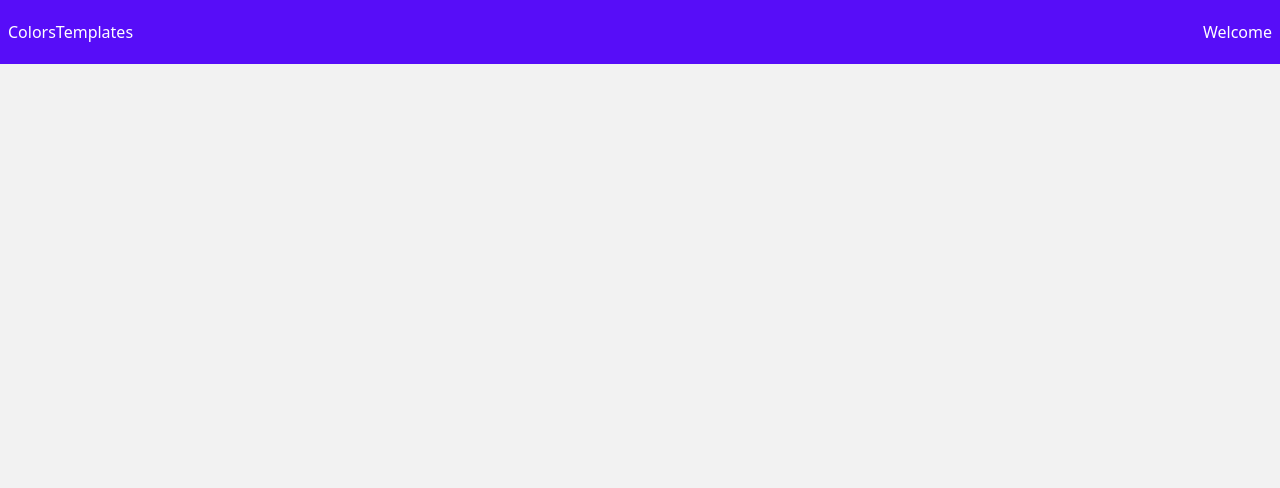
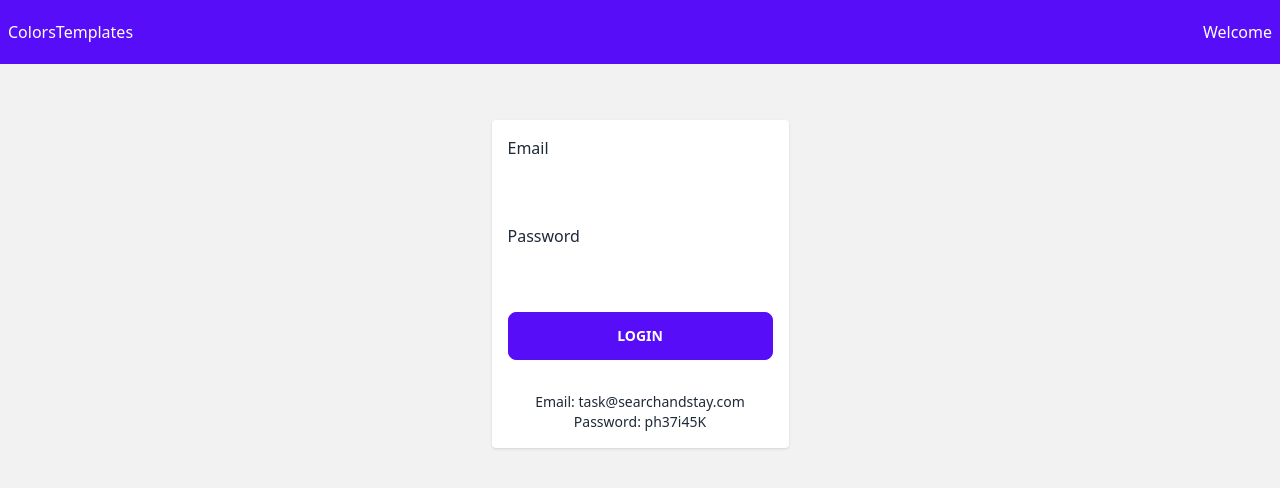
Before and after one commit to MarceloVichar/nuxt-api-consumption-example, a Nuxt app: page /login in a window 1280 px wide. Shown: the top 488 px of the page. Built offline with nearby package versions, Linux system fonts and the light colour scheme.

Commit message:
added login page

```diff
--- a/pages/login/index.vue
+++ b/pages/login/index.vue
@@ -1,13 +1,49 @@
 <template>
-
+  <div class="h-full mt-10 w-full flex justify-center items-center">
+    <div class="shadow rounded bg-base-100 p-4">
+      <form class="flex flex-col gap-4" @submit.prevent="submit">
+        <div class="flex flex-col">
+          <label for="email" class="mr-2">Email</label>
+          <input id="email" v-model="login.email" type="email" class="input">
+        </div>
+        <div class="flex flex-col">
+          <label for="password" class="mr-2">Password</label>
+          <input id="password" v-model="login.password" type="password" class="input">
+        </div>
+        <button type="submit" class="btn btn-primary">
+          Login
+        </button>
+      </form>
+      <div class="text-sm mt-8 text-center">
+        <p>Email: task@searchandstay.com</p>
+        <p>Password: ph37i45K</p>
+      </div>
+    </div>
+  </div>
 </template>
 
 <script>
 export default {
-name: "index"
+  name: 'LoginPage',
+  auth: false,
+  data () {
+    return {
+      login: {
+        email: '',
+        password: ''
+      }
+    }
+  },
+  methods: {
+    submit () {
+      this.$auth.loginWith('local', {
+        data: {
+          login: this.login
+        }
+      }).then(() => {
+        this.$router.push('/')
+      })
+    }
+  }
 }
 </script>
-
-<style scoped>
-
-</style>
```
